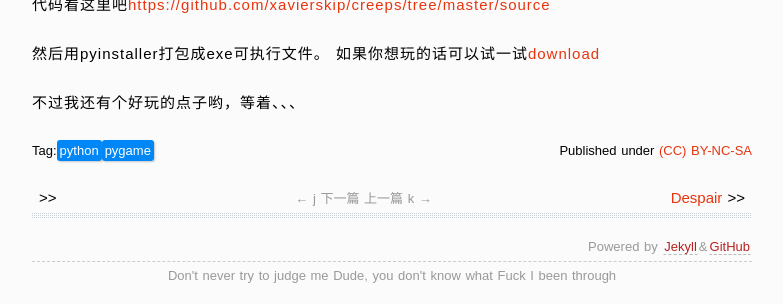
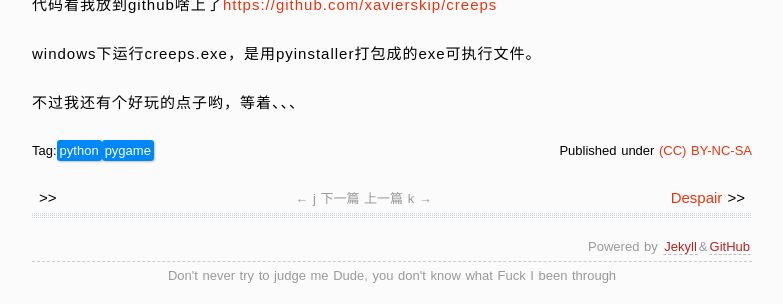
Before and after one commit to xavierskip/xavierskip.github.io, a Jekyll site: the page built from _posts/2013-10-14-creeps-game.md, in a window 1280 px wide, cut to the strip 765-1069 px from the top of the page. Shown: the whole strip, without its empty margins (248-1031 px from the left). Built offline with Jekyll 4.4.1, drawn with Linux system fonts in a browser that asks for light colours; nearby versions of some CDN libraries; Markdown is read by kramdown in place of the engine named in the settings; comment, search, counter and statistics services are not loaded.

Commit message:
up 10-16

```diff
--- a/_posts/2013-10-14-creeps-game.md
+++ b/_posts/2013-10-14-creeps-game.md
@@ -18,10 +18,9 @@ just like that
 
 ![](http://ww3.sinaimg.cn/large/6a0c2c15gw1e9k7kk2p1sj20pm0i2wg5.jpg)
 
-代码看这里吧[https://github.com/xavierskip/creeps/tree/master/source](https://github.com/xavierskip/creeps/tree/master/source)
+代码看我放到github啥上了[https://github.com/xavierskip/creeps](https://github.com/xavierskip/creeps)
 
-然后用pyinstaller打包成exe可执行文件。
-如果你想玩的话可以试一试[download](http://pan.baidu.com/s/1oqow5)
+windows下运行creeps.exe，是用pyinstaller打包成的exe可执行文件。
 
 
 不过我还有个好玩的点子哟，等着、、、
```
